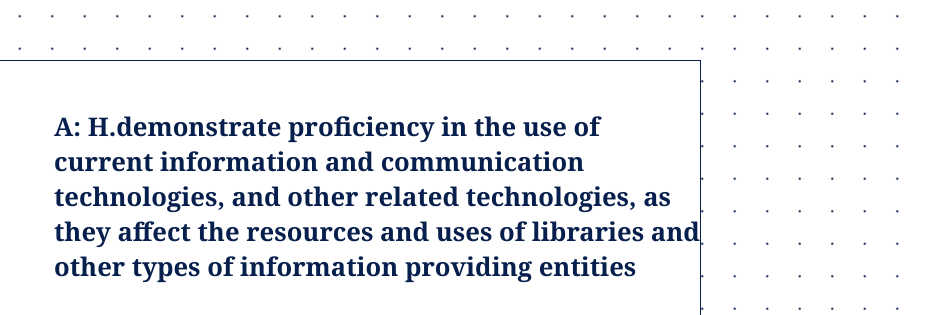
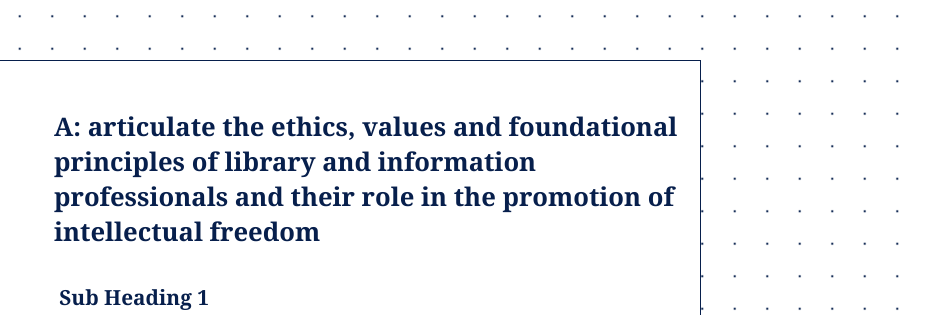
Before and after one commit to ycombinator/ePortfolio, a plain HTML site: page competency-a.html in a window 1280 px wide. Shown: the top 315 px of the page, 354-1280 px from the left. Drawn offline with Linux system fonts and the light colour scheme.

Commit message:
Fixing heading text.

```diff
--- a/competency-a.html
+++ b/competency-a.html
@@ -8,7 +8,7 @@
 <div id="page-section">
 <div id="header-section">
   <img src="images/vertical-books-messy.jpg" />
-  <h1>A: H.demonstrate proficiency in the use of current information and communication technologies, and other related technologies, as they affect the resources and uses of libraries and other types of information providing entities</h1>
+  <h1>A: articulate the ethics, values and foundational principles of library and information professionals and their role in the promotion of intellectual freedom</h1>
 </div>
 <div id="nav-section">
 <ul>
```
